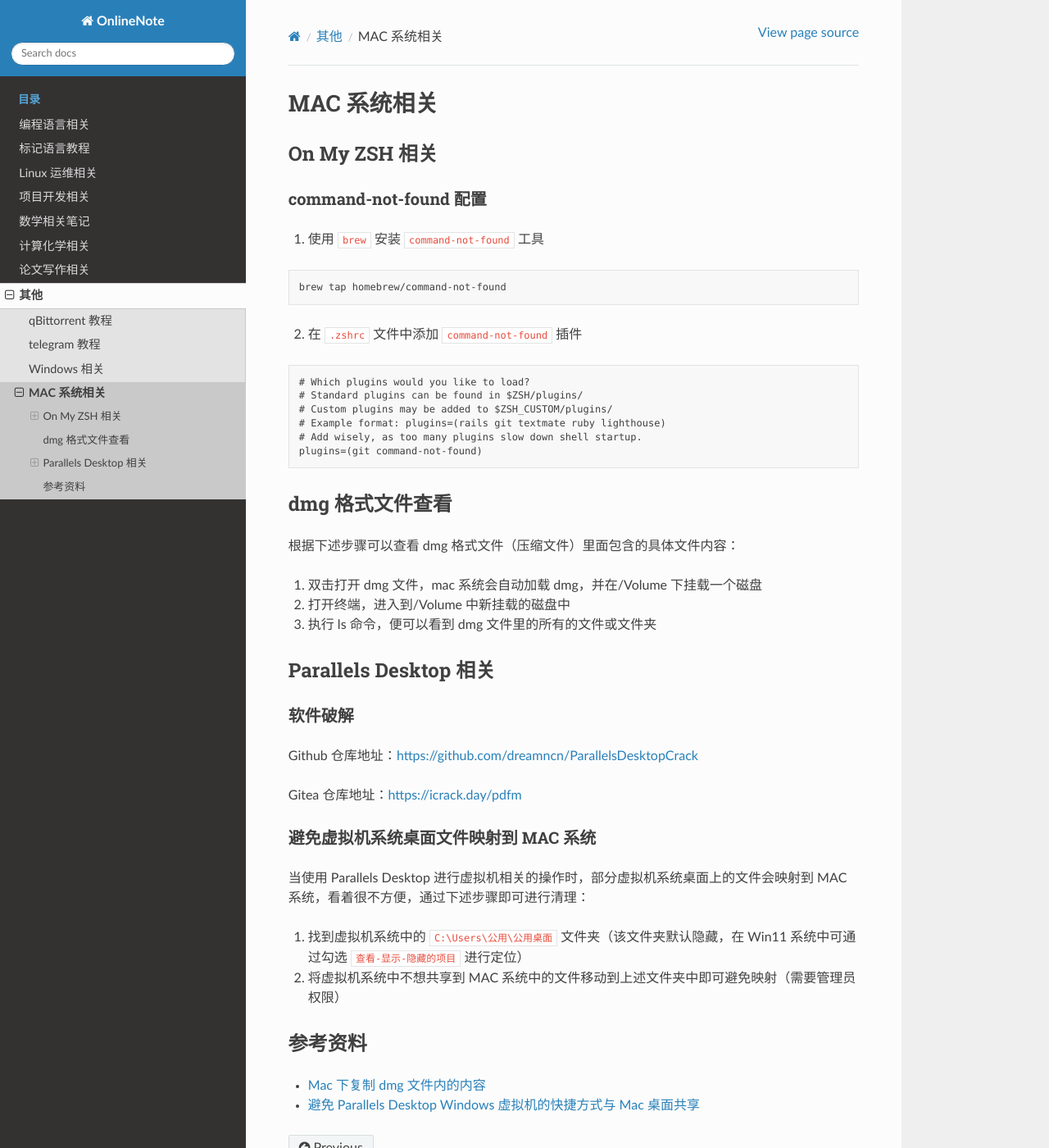
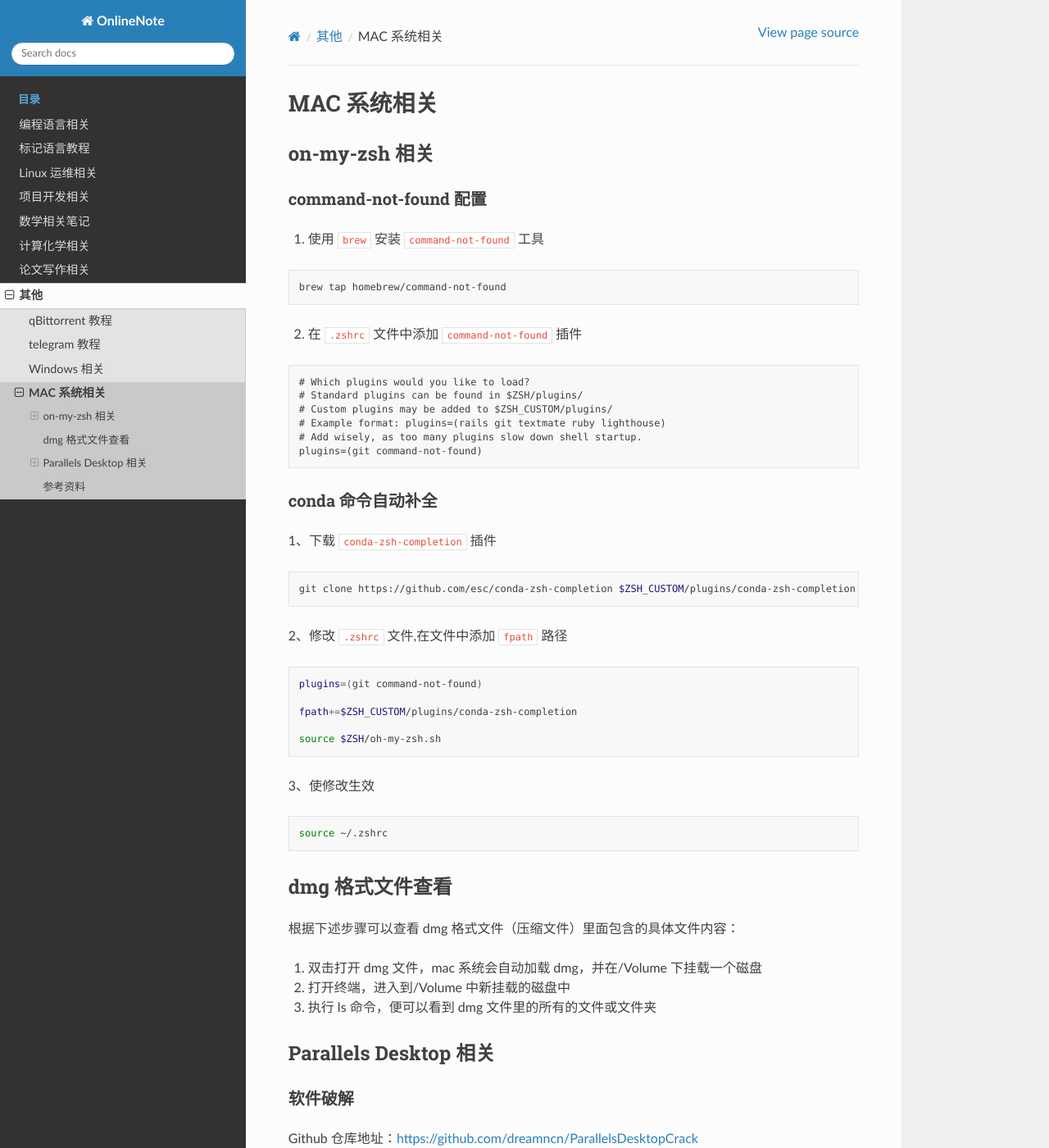
Before and after one commit to Rasic2/CodeNote, a Sphinx documentation site: the page built from docs/source/others/mac.md, in a window 1280 px wide and 1400 px high. Shown: the whole window at 82% size. Built offline with Sphinx 7.4.7 and the Read the Docs theme 2.0.0, drawn with Linux system fonts in a browser that asks for light colours; some of the changed text lies outside the part shown.

Commit message:
update mac.md

````diff
--- a/docs/source/others/mac.md
+++ b/docs/source/others/mac.md
@@ -1,6 +1,6 @@
 # MAC 系统相关
 
-## On My ZSH 相关
+## on-my-zsh 相关
 
 ### command-not-found 配置
 
@@ -19,6 +19,30 @@ brew tap homebrew/command-not-found
 # Example format: plugins=(rails git textmate ruby lighthouse)
 # Add wisely, as too many plugins slow down shell startup.
 plugins=(git command-not-found)
+```
+
+### conda 命令自动补全
+
+1、下载 `conda-zsh-completion` 插件
+
+```bash
+git clone https://github.com/esc/conda-zsh-completion $ZSH_CUSTOM/plugins/conda-zsh-completion
+```
+
+2、修改 `.zshrc` 文件,在文件中添加 `fpath` 路径
+
+```bash
+plugins=(git command-not-found)
+
+fpath+=$ZSH_CUSTOM/plugins/conda-zsh-completion
+
+source $ZSH/oh-my-zsh.sh
+```
+
+3、使修改生效
+
+```bash
+source ~/.zshrc
 ```
 
 ## dmg 格式文件查看
@@ -49,6 +73,8 @@ Gitea 仓库地址：https://icrack.day/pdfm
 
 ## 参考资料
 
+- [ubuntu 下 conda 在 bash 和 zsh 终端下的自动补全设置](https://blog.csdn.net/zhanghm1995/article/details/120010254)
+
 - [Mac 下复制 dmg 文件内的内容](https://blog.csdn.net/iteye_11434/article/details/82208921)
 
 - [避免 Parallels Desktop Windows 虚拟机的快捷方式与 Mac 桌面共享](https://blog.csdn.net/qq_43444349/article/details/107307472)
````
